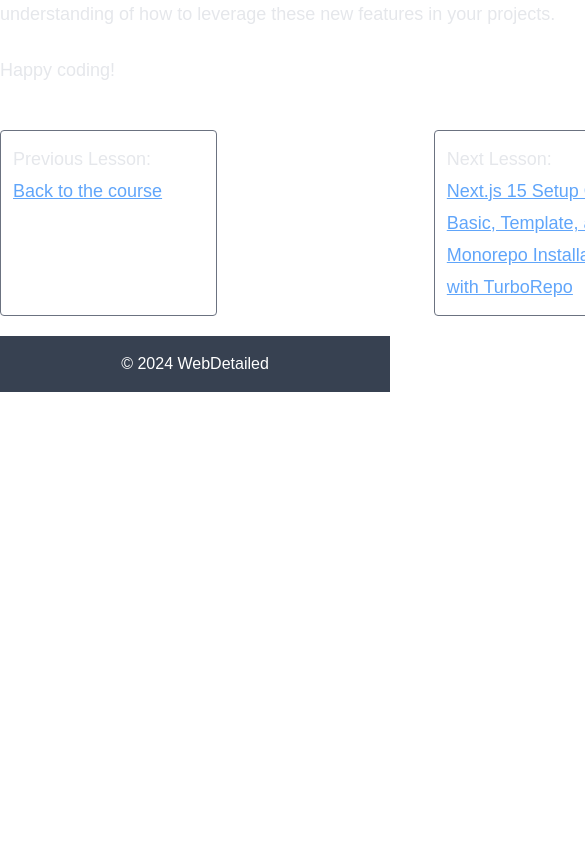
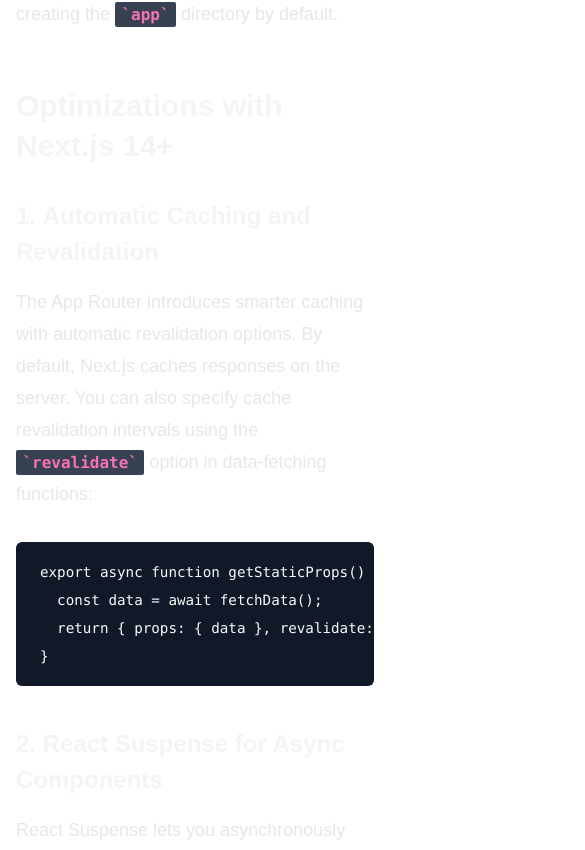
Before and after one commit to bagherani/webdetailed, a Next.js app: page /nextjs-15/intro in a window 390 px wide. Shown: the part 5674-6524 px from the top of the page, 585 px wide, since content can reach past the window. Before the commit the page ends 6066 px from the top, so only its background shows below. Built offline with nearby package versions, Linux system fonts and the light colour scheme.

Commit message:
fix: styles fixed to avoid x scroll on mobile

```diff
--- a/src/app/(courses)/nextjs-15/layout.tsx
+++ b/src/app/(courses)/nextjs-15/layout.tsx
@@ -2,6 +2,8 @@
 
 export default function Layout({ children }: { children: ReactNode }) {
   return (
-    <div className="prose mx-auto dark:prose-invert prose-lg">{children}</div>
+    <div className="prose px-4 mx-auto  dark:prose-invert prose-lg">
+      {children}
+    </div>
   );
 }
--- a/src/app/globals.css
+++ b/src/app/globals.css
@@ -28,6 +28,10 @@
 }
 
 /* Global custom styles */
+.prose pre {
+  max-width: calc(100vw - 2rem);
+}
+
 .prose iframe {
   width: 100%;
   height: 400px;
--- a/src/components/lesson-navigation/index.tsx
+++ b/src/components/lesson-navigation/index.tsx
@@ -14,7 +14,7 @@
   return (
     <div className="flex flex-row w-full">
       {prevText && prevUrl && (
-        <div className="me-auto w-1/3 mt-5 p-3 border rounded border-gray-500">
+        <div className="me-auto w-2/3 lg:w-1/3 mt-5 p-3 border rounded border-gray-500">
           <span className="block">Previous Lesson:</span>
           <Link className="inline-block" href={prevUrl}>
             {prevText}
@@ -22,7 +22,7 @@
         </div>
       )}
       {nextText && nextUrl && (
-        <div className="ms-auto w-1/3 mt-5 p-3 border rounded border-gray-500">
+        <div className="ms-auto w-2/3 lg:w-1/3 mt-5 p-3 border rounded border-gray-500">
           <span className="block">Next Lesson:</span>
           <Link className="inline-block" href={nextUrl}>
             {nextText}
```
